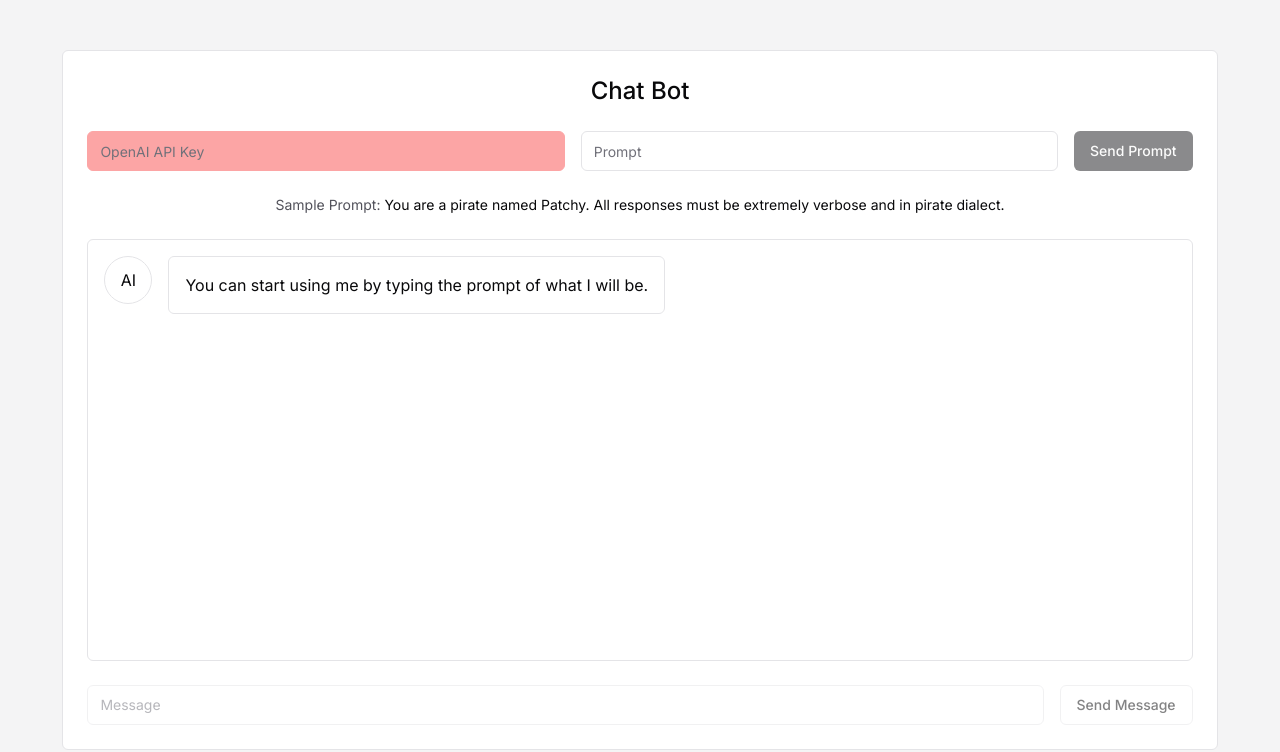
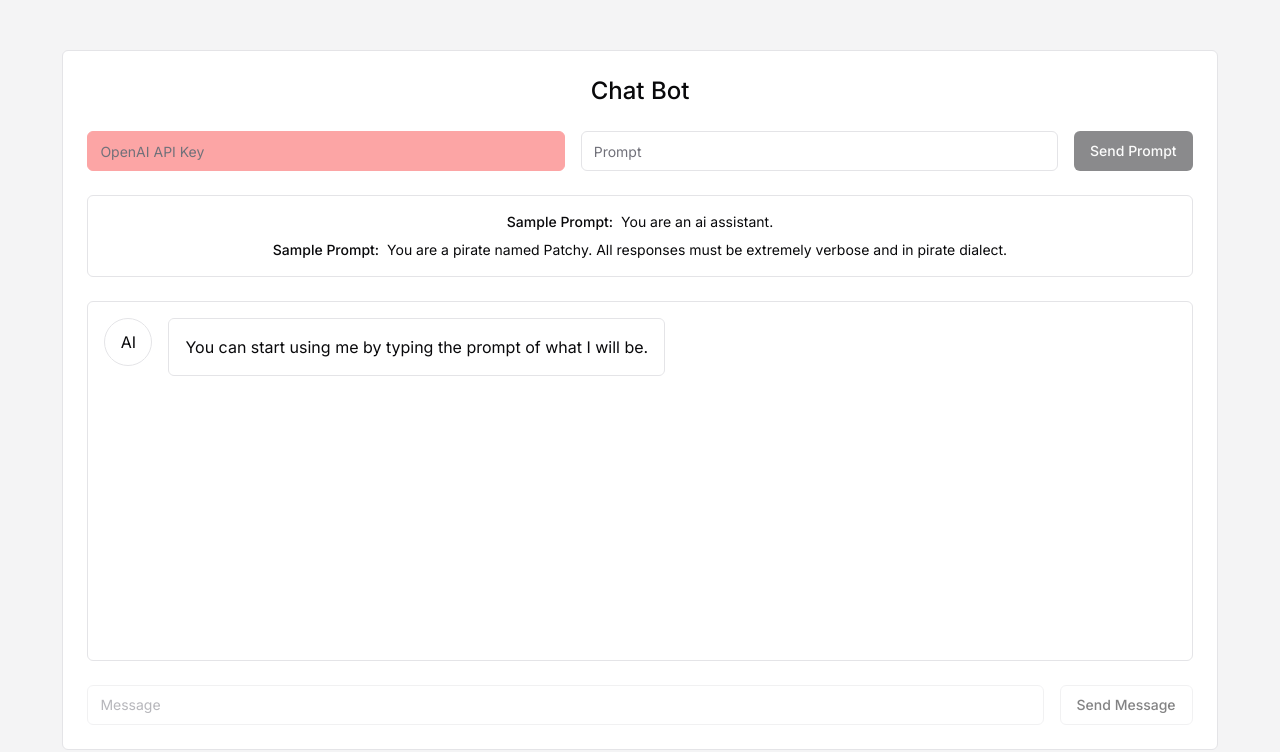
Before and after one commit to Wiazeph/Chat-Bot, a Next.js app: page / in a window 1280 px wide. Shown: the top 752 px of the page. Built offline with nearby package versions, Linux system fonts and the light colour scheme.

Commit message:
add scrollAreaRef smooth

```diff
--- a/src/app/page.tsx
+++ b/src/app/page.tsx
@@ -164,10 +164,19 @@ export default function Home() {
         </Button>
       </form>
 
-      <div className="text-sm text-center">
-        <span className="text-zinc-600">Sample Prompt:</span> You are a pirate
-        named Patchy. All responses must be extremely verbose and in pirate
-        dialect.
+      <div className="text-sm text-center flex flex-col items-center gap-y-2 border rounded-md p-4">
+        <div className="flex items-center gap-x-2">
+          <div className="font-medium select-none">Sample Prompt:</div>
+          <div>You are an ai assistant.</div>
+        </div>
+
+        <div className="flex items-center gap-x-2">
+          <div className="font-medium select-none">Sample Prompt:</div>
+          <div>
+            You are a pirate named Patchy. All responses must be extremely
+            verbose and in pirate dialect.
+          </div>
+        </div>
       </div>
 
       <ScrollArea className="h-full rounded-md border p-4">
@@ -178,6 +187,11 @@ export default function Home() {
 
           {loading && <TypingComponent />}
         </div>
+        <div
+          ref={(scrollAreaRef) =>
+            scrollAreaRef?.scrollIntoView({ behavior: 'smooth' })
+          }
+        />
       </ScrollArea>
 
       <form onSubmit={sendUserMessage} className="flex gap-x-4">
--- a/src/components/ui/input.tsx
+++ b/src/components/ui/input.tsx
@@ -11,7 +11,7 @@ const Input = React.forwardRef<HTMLInputElement, InputProps>(
       <input
         type={type}
         className={cn(
-          "flex h-10 w-full rounded-md border border-input bg-background px-3 py-2 text-sm ring-offset-background file:border-0 file:bg-transparent file:text-sm file:font-medium placeholder:text-muted-foreground focus-visible:outline-none focus-visible:ring-2 focus-visible:ring-ring focus-visible:ring-offset-2 disabled:cursor-not-allowed disabled:opacity-50",
+          "flex h-10 w-full rounded-md border border-input bg-background px-3 py-2 text-sm ring-offset-background file:border-0 file:bg-transparent file:text-sm file:font-medium placeholder:text-muted-foreground focus-visible:outline-none disabled:cursor-not-allowed disabled:opacity-50",
           className
         )}
         ref={ref}
```
